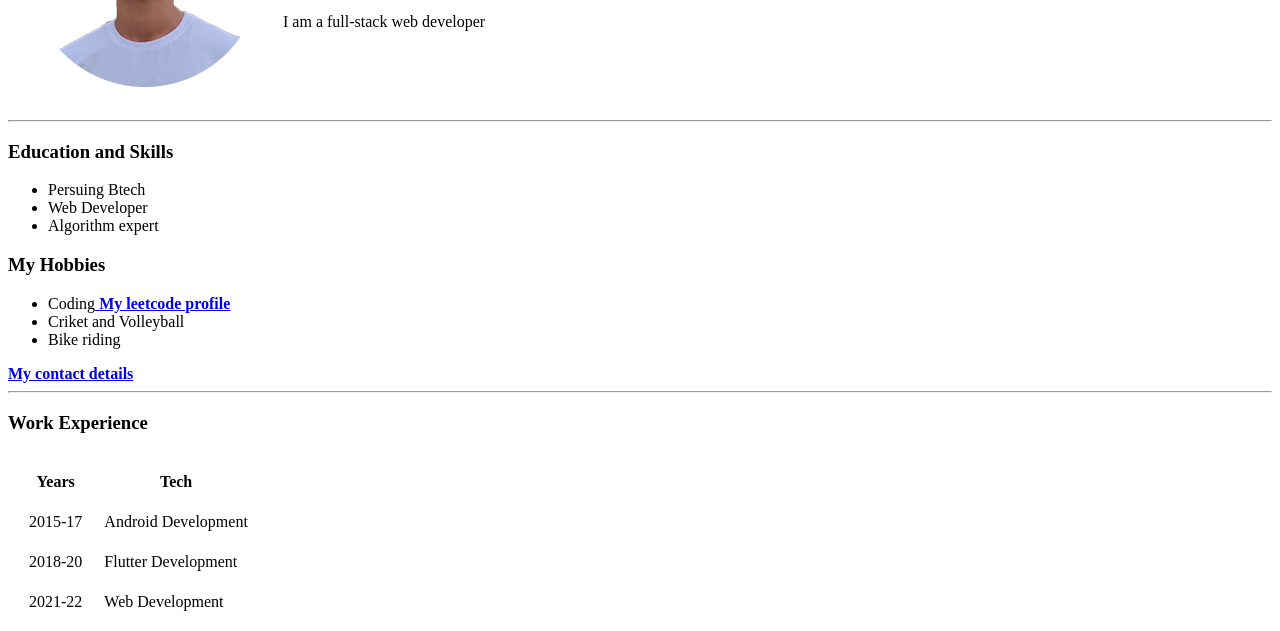
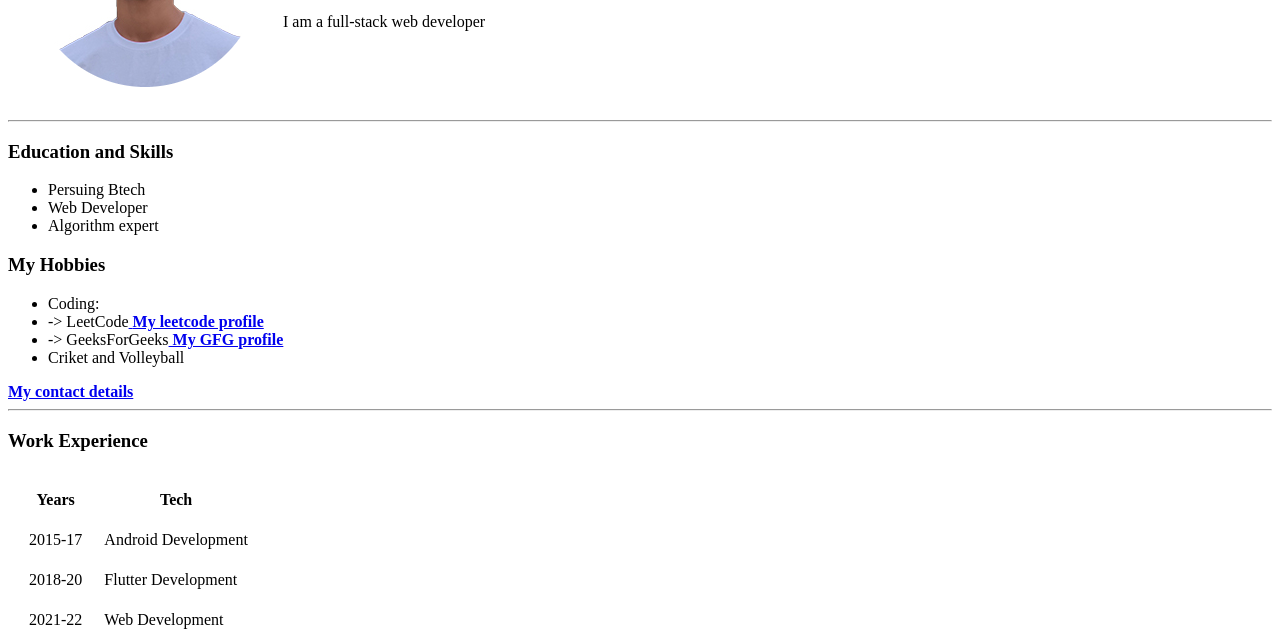
Before and after one commit to Angshuman-2001/cv, a plain HTML site: page index.html in a window 1280 px wide. Shown: the part 174-805 px from the top of the page. Drawn offline with Linux system fonts and the light colour scheme.

Commit message:
Update index.html

```diff
--- a/index.html
+++ b/index.html
@@ -29,9 +29,10 @@
     <h3><strong>My Hobbies</strong></h3>
 
     <ul>
-        <li>Coding<a href="https://leetcode.com/Angshuman2001/"> <strong> My leetcode profile</strong></a></li>
+        <li>Coding:</li>
+        <li>-> LeetCode<a href="https://leetcode.com/Angshuman2001/"> <strong> My leetcode profile</strong></a></li>
+        <li>-> GeeksForGeeks<a href="https://auth.geeksforgeeks.org/user/angshuman2001/practice"><strong> My GFG profile</strong></a></li>
         <li>Criket and Volleyball</li>
-        <li>Bike riding</li>
     </ul>
 
     <a href="contact.html"><strong>My contact details</strong></a>
```
